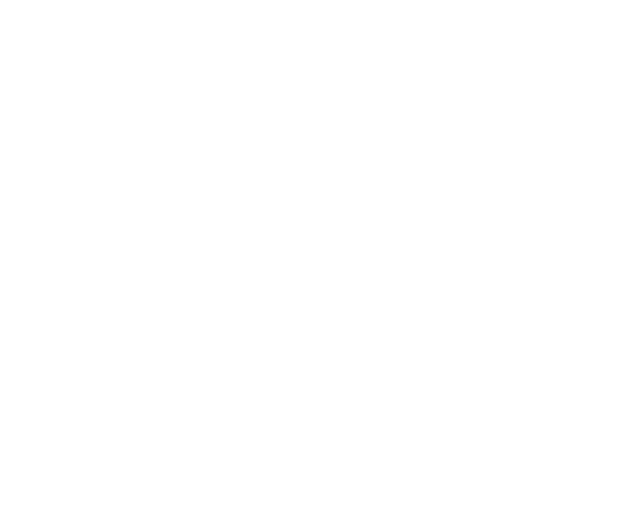
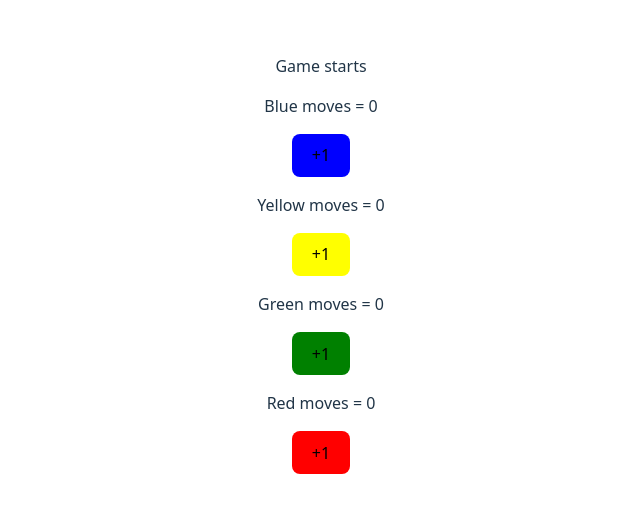
Before and after one commit to Shreyash-23423/React-tutorials, a React (Vite) app: page / in a window 1280 px wide. Shown: the part 144-656 px from the top of the page, without its empty margins (319-959 px from the left). Built offline with nearby package versions, Linux system fonts and the light colour scheme.

Commit message:
learned how to use object as a state variable

```diff
--- a/src/App.jsx
+++ b/src/App.jsx
@@ -2,13 +2,14 @@ import { useState } from 'react'
 import reactLogo from './assets/react.svg'
 import viteLogo from '/vite.svg'
 import './App.css'
+import LudoBoard from './LudoBoard.jsx'
 
 function App() {
 
   return (
     <>
       <div>
-
+        <LudoBoard />
       </div>
     </>
   )
--- /dev/null
+++ b/src/LudoBoard.jsx
@@ -0,0 +1,44 @@
+import {useState} from 'react';
+
+
+
+export default function LudoBoard() {
+    let [moves , setMoves] = useState({blue:0, yellow:0, green:0, red:0 });
+
+    let updateBlue =()=>{
+       setMoves (prevMoves =>{
+        return {...prevMoves, blue: prevMoves.blue + 1}
+       })
+    }
+    let updateYellow =()=>{
+        setMoves (prevMoves =>{
+         return {...prevMoves, yellow: prevMoves.yellow + 1}
+        })
+        }
+    let updateGreen =()=>{
+            setMoves (prevMoves =>{
+             return {...prevMoves, green: prevMoves.green + 1}
+            })
+            }
+    let updateRed =()=>{
+                setMoves (prevMoves =>{
+                 return {...prevMoves, red: prevMoves.red + 1}
+                })
+                }
+
+    return (
+        <div>
+            <p>Game starts</p>
+            <div className="board">
+                <p>Blue moves = {moves.blue}</p>
+                <button style={{backgroundColor:"blue"}} onClick={updateBlue}>+1</button>
+                <p>Yellow moves = {moves.yellow}</p>
+                <button style={{backgroundColor:"yellow"}} onClick={updateYellow}>+1</button>
+                <p>Green moves = {moves.green}</p>
+                <button style={{backgroundColor:"green"}} onClick={updateGreen}>+1</button>
+                <p>Red moves = {moves.red}</p>
+                    <button style={{backgroundColor:"red"}} onClick={updateRed}>+1</button>
+                </div>
+        </div>
+    );
+}
```
